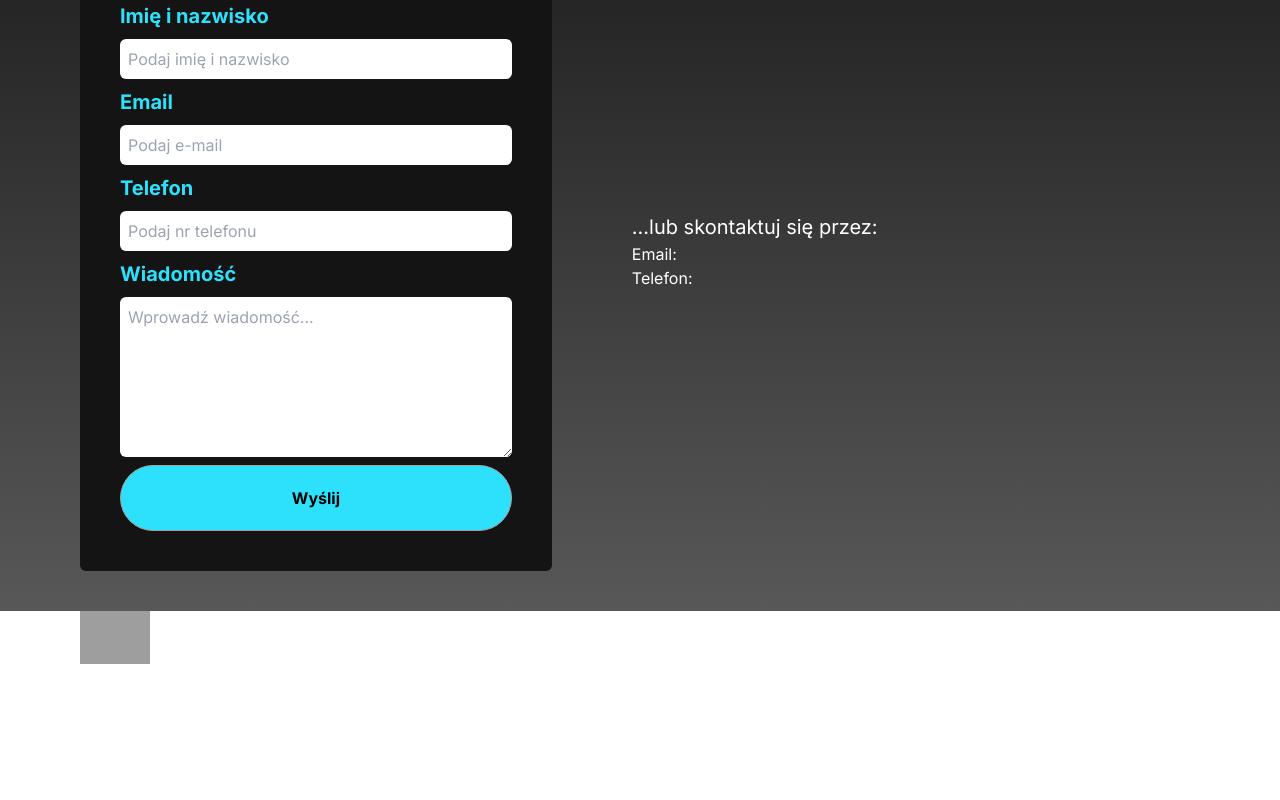
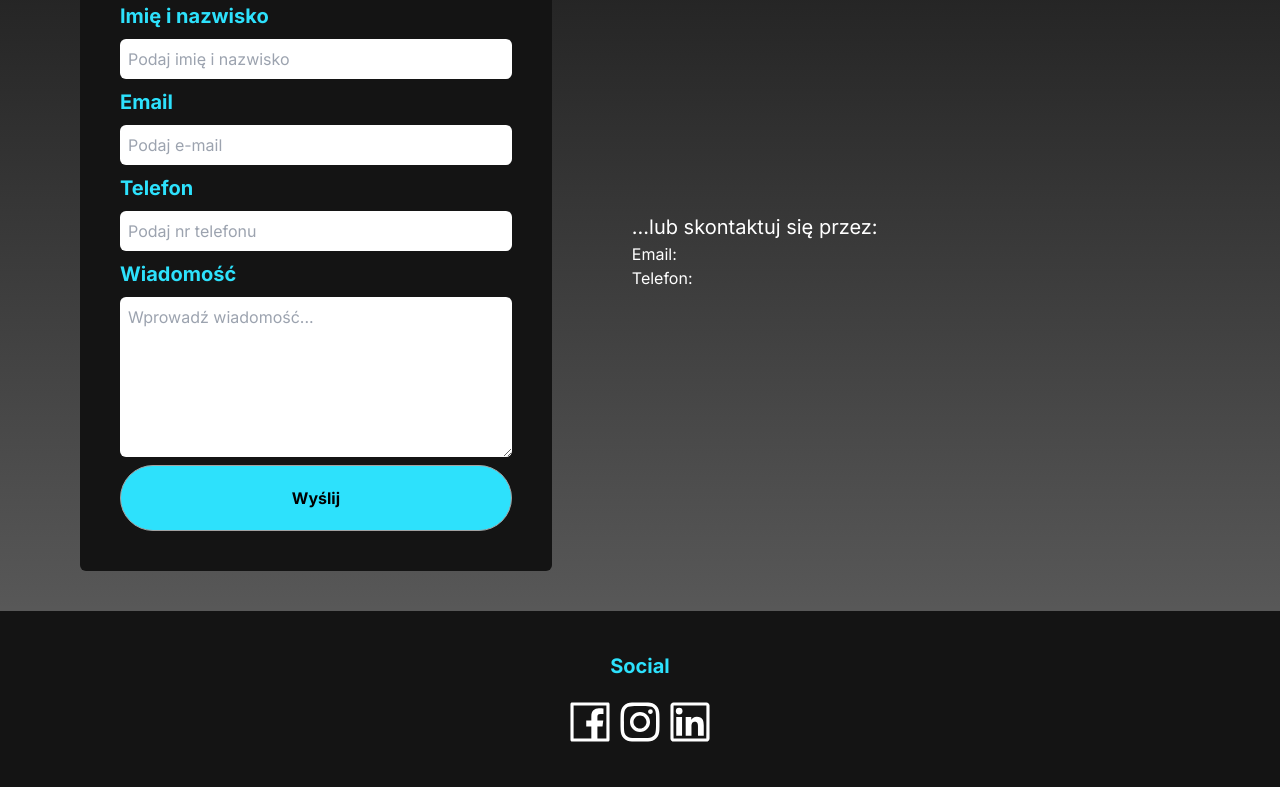
Before and after one commit to MateuszKuruc/marketing-portfolio, a Next.js app in the folder marketing-portfolio/: page / in a window 1280 px wide. Shown: the part 2102-2902 px from the top of the page. Built offline with nearby package versions, Linux system fonts and the light colour scheme; grey boxes are pictures that could not be loaded.

Commit message:
add and style footer component with icons and links to social media platforms

```diff
--- a/marketing-portfolio/src/components/Footer.tsx
+++ b/marketing-portfolio/src/components/Footer.tsx
@@ -9,15 +9,20 @@ import {
 
 const Footer = () => {
   return (
-    <footer className="flexCenter mb-24">
-      <div className="padding-container max-container flex w-full flex-col gap-14">
-        <div className="flex flex-col items-start justify-center gap-[10%] md:flex-row">
-          <Link href="/" className="mb-10">
-            <Image src="/boostguru.png" width={70} height={46} alt="logo" />
-          </Link>
-          <div className="flex flex-wrap gap-10 sm:justify-between md:flex-1">
+    <footer className="flexCenter mb-0 bg-gray-90 py-10 max-container">
+      <div className="flex flex-col items-center gap-4">
+        <p className="text-blue-50 bold-20">Social</p>
+        <div className="flex ">
 
-          </div>
+        <Link href="placeholder">
+          <AiOutlineFacebook color="white" size="50" />
+        </Link>
+        <Link href="placeholderlink">
+          <AiOutlineInstagram color="white" size="50" />
+        </Link>
+        <Link href="placeholderlink">
+          <AiOutlineLinkedin color="white" size="50" />
+        </Link>
         </div>
       </div>
     </footer>
```
